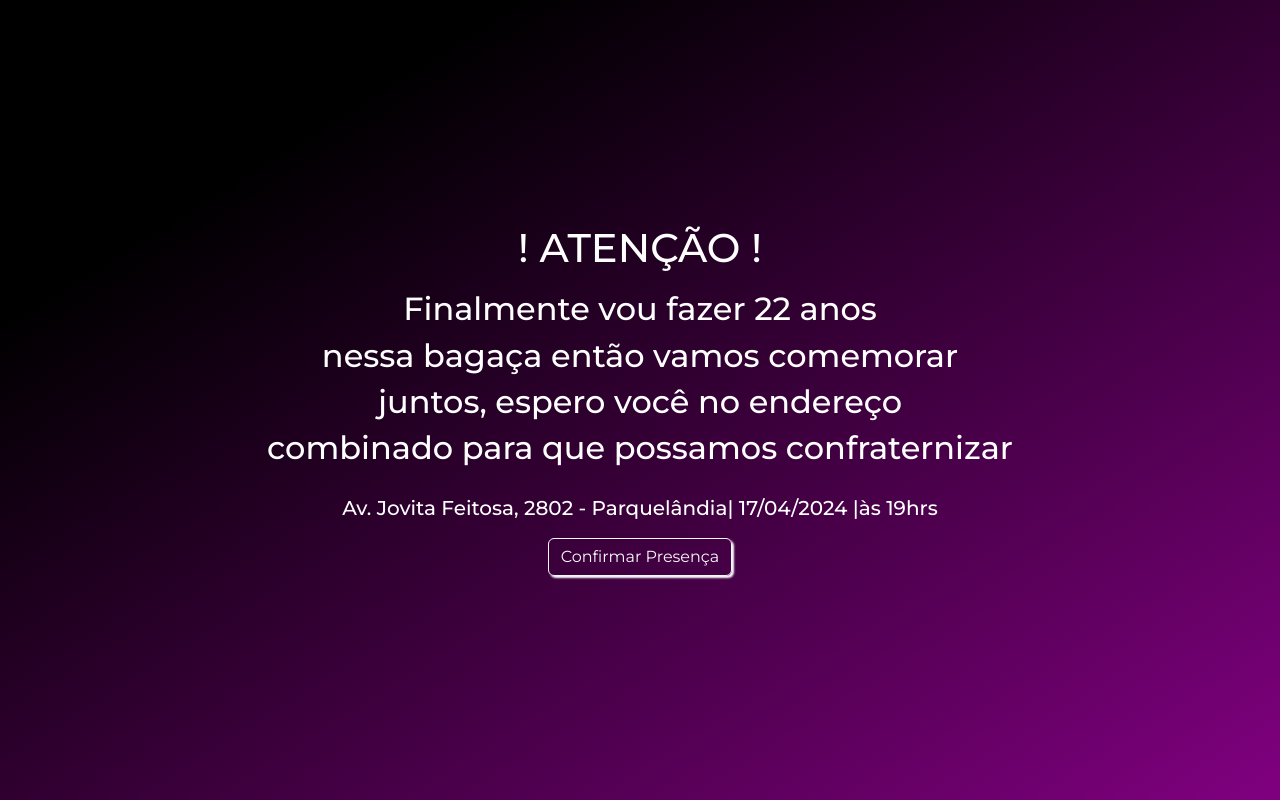
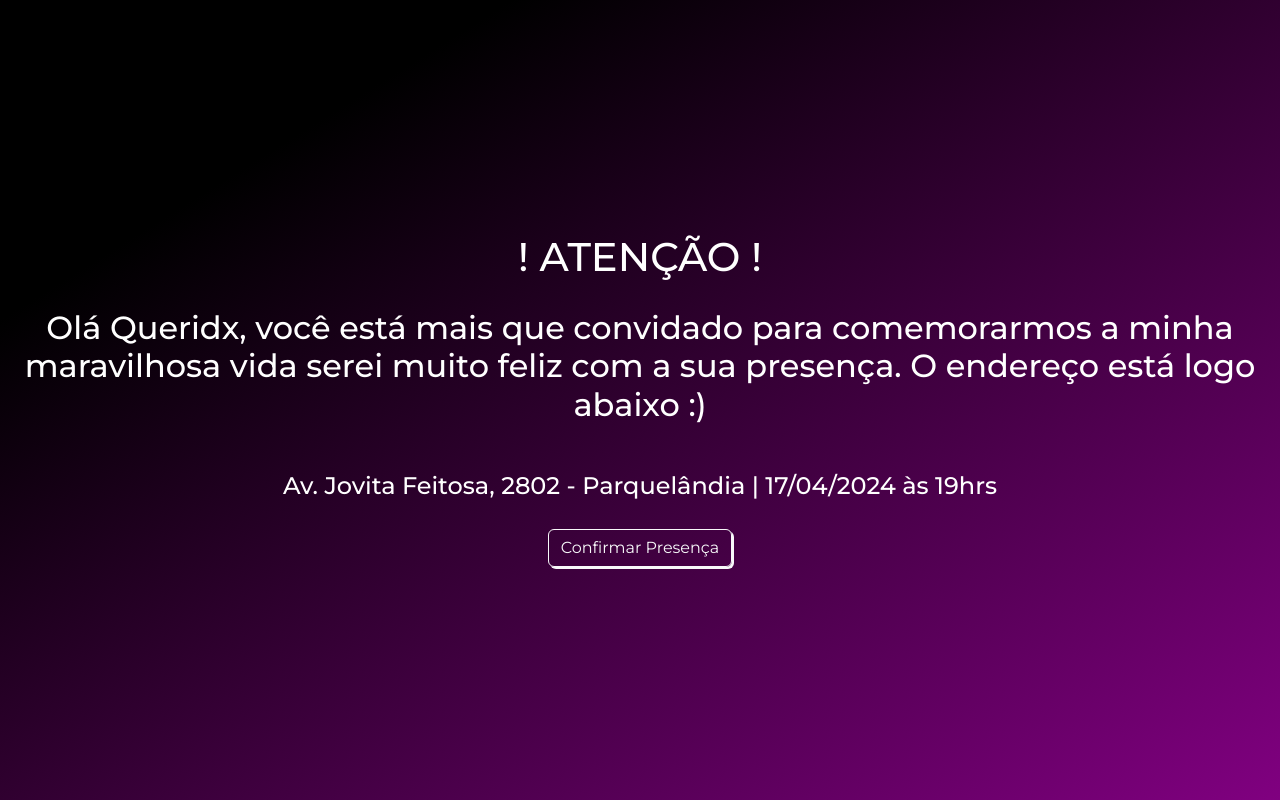
Before and after one commit to tiagoproedu/convite_aniversario, a plain HTML site: page index.html in a window 1280 px wide. Drawn offline with nearby package versions, Linux system fonts and the light colour scheme.

Commit message:
segunda versao - melhoria no texto

```diff
--- a/index.html
+++ b/index.html
@@ -10,15 +10,18 @@
 <body>
     <h1>! ATENÇÃO !</h1>
     <div class="texto">
-        <h2>Finalmente vou fazer 22 anos</h2>
-        <h2>nessa bagaça então vamos comemorar</h2>
-        <h2>juntos, espero você no endereço</h2>
-        <h2>combinado para que possamos confraternizar</h2>
+        <h2>
+            Olá Queridx, você está mais que convidado para
+            comemorarmos a minha maravilhosa vida
+            serei muito feliz com a sua presença.
+            O endereço está logo abaixo :)
+        </h2>
     </div>
     <div class="infos">
-        <h5>Av. Jovita Feitosa, 2802 - Parquelândia</h5>
-        <h5>| 17/04/2024 |</h5>
-        <h5>às 19hrs</h5>
+        <h4>
+            Av. Jovita Feitosa, 2802 - Parquelândia
+            | 17/04/2024 às 19hrs
+        </h4>
     </div>
     <a href="https://wa.me/+5585988241771"><button type="button" class="btn btn-outline-light">Confirmar Presença</button></a>
 </body>
--- a/style.css
+++ b/style.css
@@ -8,24 +8,22 @@ body{
     min-height: 100vh;
     justify-content: center;
     font-family: 'Montserrat';
-    font-size: larger;
 }
 .texto{
     color: white;
-    display: flex;
-    flex-direction: column;
-    align-items: center;
-    margin-top: 10px;
-    margin-bottom: 10px;
+    text-align: center;
+    margin-top: 20px;
+    margin-bottom: 20px;
 }
 .infos{
     color: white;
     display: flex;
-    justify-content: space-around;
-    margin-top: 10px;
-    margin-bottom: 10px;
+    flex-direction: row;
+    margin-top: 20px;
+    margin-bottom: 20px;
 }
 button{
     border-radius: 5%;
-    box-shadow: 2px 2px 2px;
+    box-shadow: 2px 2px;
+    background-color: white;
 }
```
